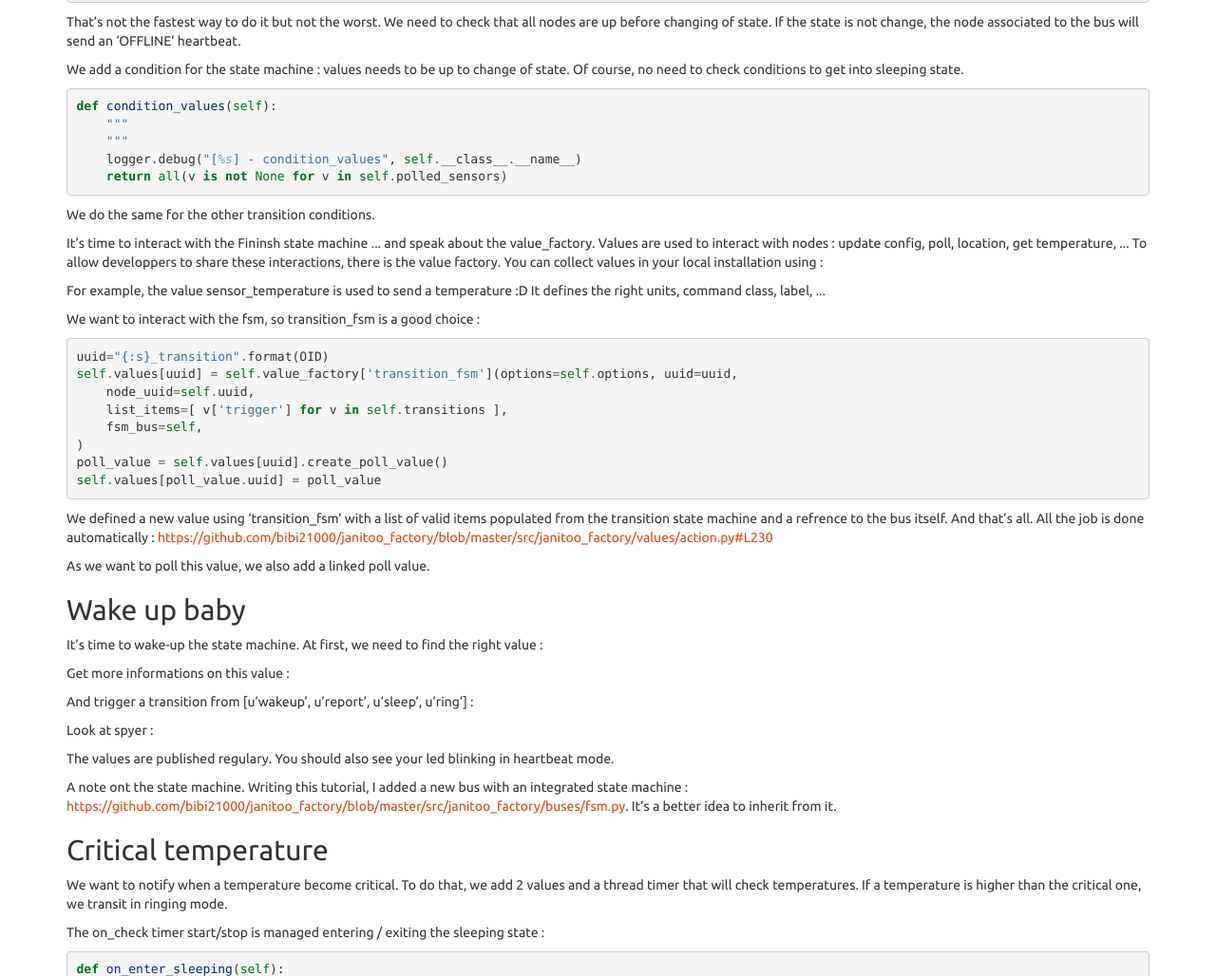
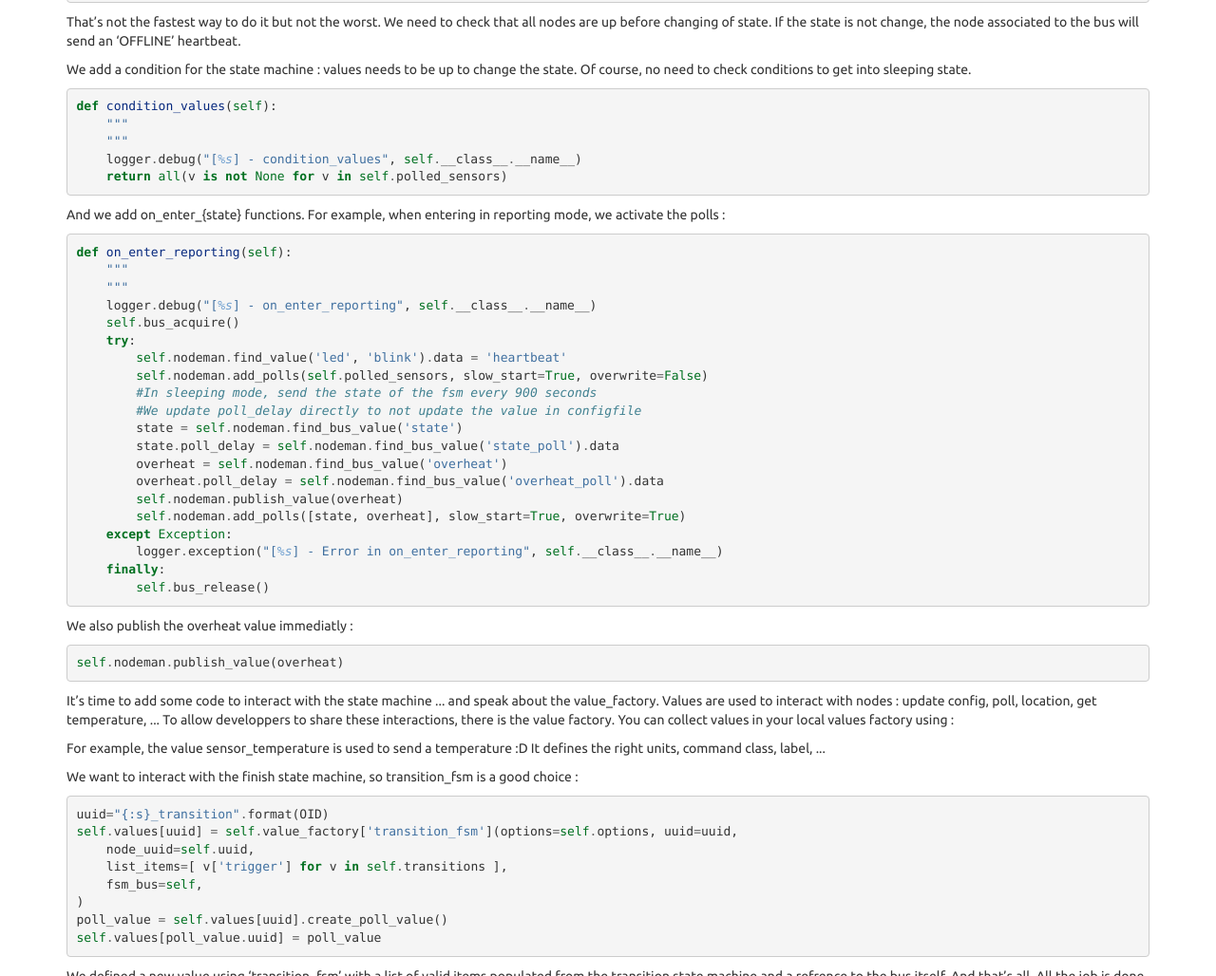
Before and after one commit to bibi21000/janitoo_tutorial, a plain HTML site: page hello_world_v4.html in a window 1280 px wide. Shown: the part 1129-2157 px from the top of the page at 95% size. Drawn offline with Linux system fonts and the light colour scheme.

Commit message:
Auto-commit documentation

```diff
--- a/hello_world_v4.html
+++ b/hello_world_v4.html
@@ -261,7 +261,7 @@ d&quot;: &quot;temperature&quot;, &quot;is_readonly&quot;: true, &quot;min&quot;
 </div>
 <p>That&#8217;s not the fastest way to do it but not the worst. We need to check that all nodes are up before changing of state.
 If the state is not change, the node associated to the bus will send an &#8216;OFFLINE&#8217; heartbeat.</p>
-<p>We add a condition for the state machine : values needs to be up to change of state. Of course, no need to check conditions to get into sleeping state.</p>
+<p>We add a condition for the state machine : values needs to be up to change the state. Of course, no need to check conditions to get into sleeping state.</p>
 <div class="code python highlight-python"><div class="highlight"><pre><span class="k">def</span> <span class="nf">condition_values</span><span class="p">(</span><span class="bp">self</span><span class="p">):</span>
     <span class="sd">&quot;&quot;&quot;</span>
 <span class="sd">    &quot;&quot;&quot;</span>
@@ -269,14 +269,40 @@ If the state is not change, the node associated to the bus will send an &#8216;O
     <span class="k">return</span> <span class="nb">all</span><span class="p">(</span><span class="n">v</span> <span class="ow">is</span> <span class="ow">not</span> <span class="bp">None</span> <span class="k">for</span> <span class="n">v</span> <span class="ow">in</span> <span class="bp">self</span><span class="o">.</span><span class="n">polled_sensors</span><span class="p">)</span>
 </pre></div>
 </div>
-<p>We do the same for the other transition conditions.</p>
-<p>It&#8217;s time to interact with the Fininsh state machine ... and speak about the value_factory.
+<p>And we add on_enter_{state} functions. For example, when entering in reporting mode, we activate the polls  :</p>
+<div class="code python highlight-python"><div class="highlight"><pre><span class="k">def</span> <span class="nf">on_enter_reporting</span><span class="p">(</span><span class="bp">self</span><span class="p">):</span>
+    <span class="sd">&quot;&quot;&quot;</span>
+<span class="sd">    &quot;&quot;&quot;</span>
+    <span class="n">logger</span><span class="o">.</span><span class="n">debug</span><span class="p">(</span><span class="s">&quot;[</span><span class="si">%s</span><span class="s">] - on_enter_reporting&quot;</span><span class="p">,</span> <span class="bp">self</span><span class="o">.</span><span class="n">__class__</span><span class="o">.</span><span class="n">__name__</span><span class="p">)</span>
+    <span class="bp">self</span><span class="o">.</span><span class="n">bus_acquire</span><span class="p">()</span>
+    <span class="k">try</span><span class="p">:</span>
+        <span class="bp">self</span><span class="o">.</span><span class="n">nodeman</span><span class="o">.</span><span class="n">find_value</span><span class="p">(</span><span class="s">&#39;led&#39;</span><span class="p">,</span> <span class="s">&#39;blink&#39;</span><span class="p">)</span><span class="o">.</span><span class="n">data</span> <span class="o">=</span> <span class="s">&#39;heartbeat&#39;</span>
+        <span class="bp">self</span><span class="o">.</span><span class="n">nodeman</span><span class="o">.</span><span class="n">add_polls</span><span class="p">(</span><span class="bp">self</span><span class="o">.</span><span class="n">polled_sensors</span><span class="p">,</span> <span class="n">slow_start</span><span class="o">=</span><span class="bp">True</span><span class="p">,</span> <span class="n">overwrite</span><span class="o">=</span><span class="bp">False</span><span class="p">)</span>
+        <span class="c">#In sleeping mode, send the state of the fsm every 900 seconds</span>
+        <span class="c">#We update poll_delay directly to not update the value in configfile</span>
+        <span class="n">state</span> <span class="o">=</span> <span class="bp">self</span><span class="o">.</span><span class="n">nodeman</span><span class="o">.</span><span class="n">find_bus_value</span><span class="p">(</span><span class="s">&#39;state&#39;</span><span class="p">)</span>
+        <span class="n">state</span><span class="o">.</span><span class="n">poll_delay</span> <span class="o">=</span> <span class="bp">self</span><span class="o">.</span><span class="n">nodeman</span><span class="o">.</span><span class="n">find_bus_value</span><span class="p">(</span><span class="s">&#39;state_poll&#39;</span><span class="p">)</span><span class="o">.</span><span class="n">data</span>
+        <span class="n">overheat</span> <span class="o">=</span> <span class="bp">self</span><span class="o">.</span><span class="n">nodeman</span><span class="o">.</span><span class="n">find_bus_value</span><span class="p">(</span><span class="s">&#39;overheat&#39;</span><span class="p">)</span>
+        <span class="n">overheat</span><span class="o">.</span><span class="n">poll_delay</span> <span class="o">=</span> <span class="bp">self</span><span class="o">.</span><span class="n">nodeman</span><span class="o">.</span><span class="n">find_bus_value</span><span class="p">(</span><span class="s">&#39;overheat_poll&#39;</span><span class="p">)</span><span class="o">.</span><span class="n">data</span>
+        <span class="bp">self</span><span class="o">.</span><span class="n">nodeman</span><span class="o">.</span><span class="n">publish_value</span><span class="p">(</span><span class="n">overheat</span><span class="p">)</span>
+        <span class="bp">self</span><span class="o">.</span><span class="n">nodeman</span><span class="o">.</span><span class="n">add_polls</span><span class="p">([</span><span class="n">state</span><span class="p">,</span> <span class="n">overheat</span><span class="p">],</span> <span class="n">slow_start</span><span class="o">=</span><span class="bp">True</span><span class="p">,</span> <span class="n">overwrite</span><span class="o">=</span><span class="bp">True</span><span class="p">)</span>
+    <span class="k">except</span> <span class="ne">Exception</span><span class="p">:</span>
+        <span class="n">logger</span><span class="o">.</span><span class="n">exception</span><span class="p">(</span><span class="s">&quot;[</span><span class="si">%s</span><span class="s">] - Error in on_enter_reporting&quot;</span><span class="p">,</span> <span class="bp">self</span><span class="o">.</span><span class="n">__class__</span><span class="o">.</span><span class="n">__name__</span><span class="p">)</span>
+    <span class="k">finally</span><span class="p">:</span>
+        <span class="bp">self</span><span class="o">.</span><span class="n">bus_release</span><span class="p">()</span>
+</pre></div>
+</div>
+<p>We also publish the overheat value immediatly :</p>
+<div class="code python highlight-python"><div class="highlight"><pre><span class="bp">self</span><span class="o">.</span><span class="n">nodeman</span><span class="o">.</span><span class="n">publish_value</span><span class="p">(</span><span class="n">overheat</span><span class="p">)</span>
+</pre></div>
+</div>
+<p>It&#8217;s time to add some code to interact with the state machine ... and speak about the value_factory.
 Values are used to interact with nodes : update config, poll, location, get temperature, ...
 To allow developpers to share these interactions, there is the value factory.
-You can collect values in your local installation using :</p>
+You can collect values in your local values factory using :</p>
 <p>For example, the value sensor_temperature is used to send a temperature :D
 It defines the right units, command class, label, ...</p>
-<p>We want to interact with the fsm, so transition_fsm is a good choice :</p>
+<p>We want to interact with the finish state machine, so transition_fsm is a good choice :</p>
 <div class="code python highlight-python"><div class="highlight"><pre><span class="n">uuid</span><span class="o">=</span><span class="s">&quot;{:s}_transition&quot;</span><span class="o">.</span><span class="n">format</span><span class="p">(</span><span class="n">OID</span><span class="p">)</span>
 <span class="bp">self</span><span class="o">.</span><span class="n">values</span><span class="p">[</span><span class="n">uuid</span><span class="p">]</span> <span class="o">=</span> <span class="bp">self</span><span class="o">.</span><span class="n">value_factory</span><span class="p">[</span><span class="s">&#39;transition_fsm&#39;</span><span class="p">](</span><span class="n">options</span><span class="o">=</span><span class="bp">self</span><span class="o">.</span><span class="n">options</span><span class="p">,</span> <span class="n">uuid</span><span class="o">=</span><span class="n">uuid</span><span class="p">,</span>
     <span class="n">node_uuid</span><span class="o">=</span><span class="bp">self</span><span class="o">.</span><span class="n">uuid</span><span class="p">,</span>
```
Also changed, not shown: using_doc.html (+7 -0 lines), _sources/hello_world_v4.txt, searchindex.js.
